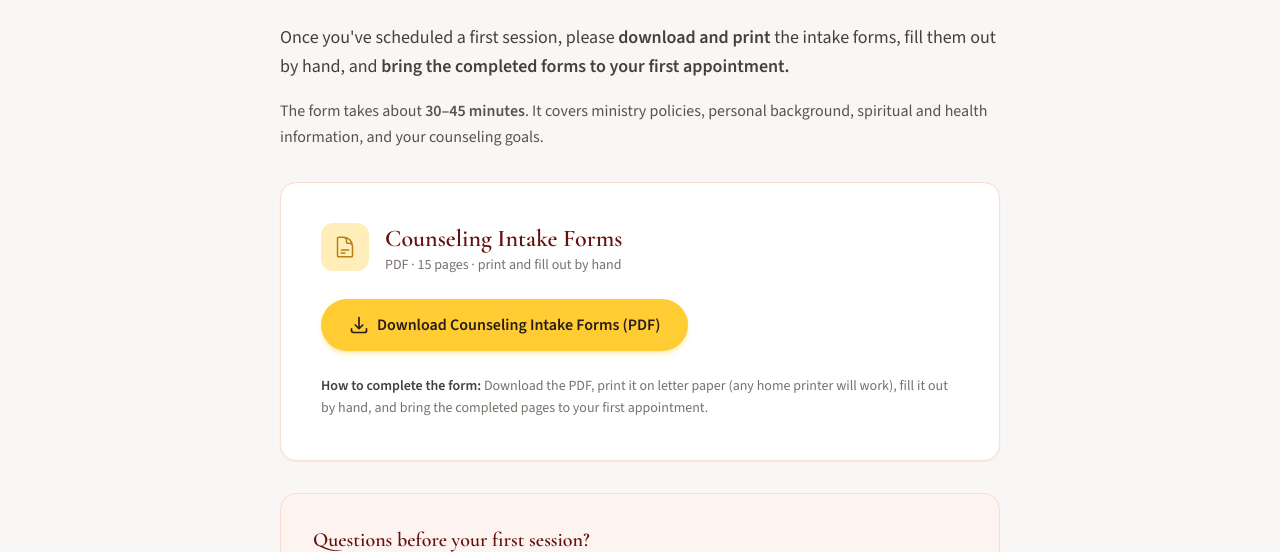
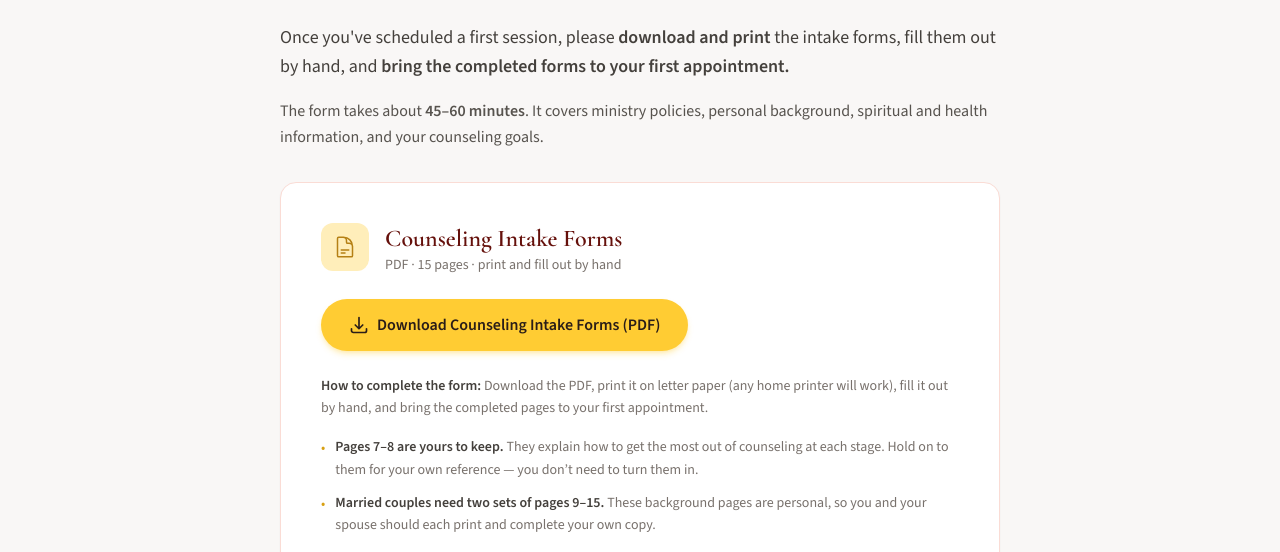
Before and after one commit to toddhaag77/encounters-in-joy-website, a plain HTML site: page intake.html in a window 1280 px wide. Shown: the part 248-800 px from the top of the page. Drawn offline with nearby package versions, Linux system fonts and the light colour scheme.

Commit message:
Add printing instructions and a longer time estimate to the intake page
The revised 15-page form carries two instructions the download card
didn't mention: pages 7-8 are reference material the counselee keeps,
and married couples each need their own copy of the background pages
(9-15). Both matter to someone printing at home, so they're now bullets
under the how-to text.

Time estimate goes to 45-60 minutes, per Todd, since the form grew by
four pages.

Co-Authored-By: Claude Opus 5 <noreply@anthropic.com>

```diff
--- a/intake.html
+++ b/intake.html
@@ -23,7 +23,7 @@
   <!-- ============================================================ -->
 
   <title>Intake Forms · Encounters in Joy</title>
-  <meta name="description" content="Download and print the Encounters in Joy counseling intake forms before your first session. Printable PDF · about 30–45 minutes.">
+  <meta name="description" content="Download and print the Encounters in Joy counseling intake forms before your first session. Printable PDF · about 45–60 minutes.">
   <link rel="canonical" href="https://encountersinjoy.org/intake.html">
 
   <meta property="og:type" content="website">
@@ -122,7 +122,7 @@
       fill them out by hand, and <strong>bring the completed forms to your first appointment.</strong>
     </p>
     <p class="text-stone-600 leading-relaxed mb-8">
-      The form takes about <strong>30–45 minutes</strong>. It covers ministry policies, personal background,
+      The form takes about <strong>45–60 minutes</strong>. It covers ministry policies, personal background,
       spiritual and health information, and your counseling goals.
     </p>
 
@@ -148,6 +148,20 @@
         paper (any home printer will work), fill it out by hand, and bring the completed pages to your first
         appointment.
       </p>
+
+      <ul class="text-sm text-stone-500 mt-4 space-y-2.5 leading-relaxed">
+        <li class="flex gap-2.5">
+          <span class="text-gold-600 mt-px shrink-0" aria-hidden="true">&bull;</span>
+          <span><strong class="text-stone-700">Pages 7–8 are yours to keep.</strong> They explain how to get
+          the most out of counseling at each stage. Hold on to them for your own reference — you don’t
+          need to turn them in.</span>
+        </li>
+        <li class="flex gap-2.5">
+          <span class="text-gold-600 mt-px shrink-0" aria-hidden="true">&bull;</span>
+          <span><strong class="text-stone-700">Married couples need two sets of pages 9–15.</strong> These
+          background pages are personal, so you and your spouse should each print and complete your own copy.</span>
+        </li>
+      </ul>
     </div>
 
     <!-- Quick reference -->
```
